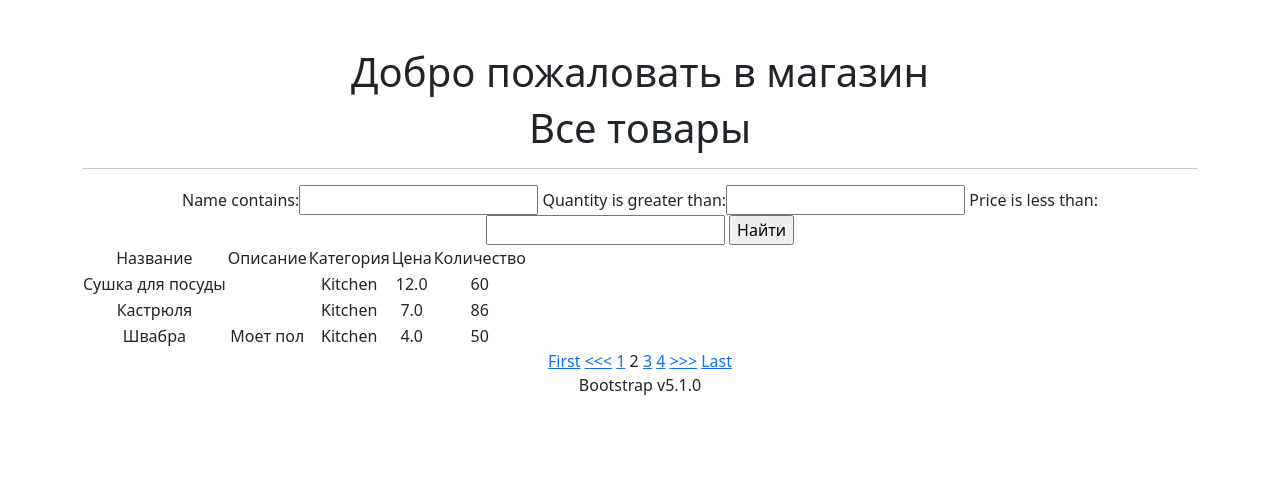
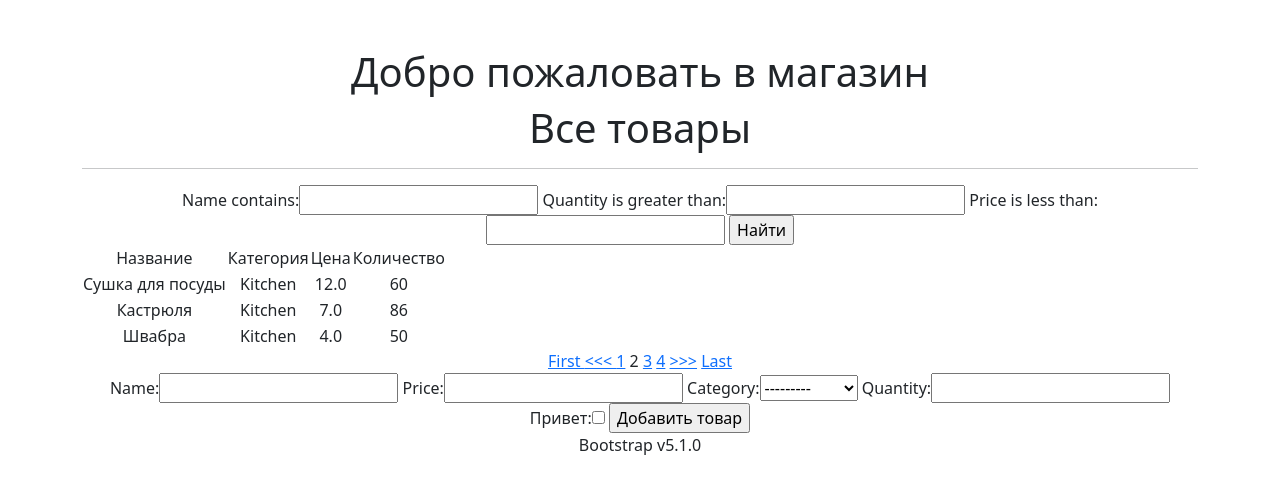
Before and after one commit to denis-belagro/Simpleapp, a Django app: page /products/?page=2 in a window 1280 px wide. Shown: the part 56-550 px from the top of the page. Run offline with Django 3.2, Linux system fonts and the light colour scheme; data comes from the database, SQL or seed files in the repository; both versions use the stored data as it was after the commit; some libraries are stand-ins or nearby versions.

Commit message:
D4.3 completed

```diff
--- /dev/null
+++ b/simpleapp/forms.py
@@ -0,0 +1,12 @@
+from django.forms import ModelForm, BooleanField # Импортируем true-false поле
+from .models import Product
+
+
+# Создаём модельную форму
+class ProductForm(ModelForm):
+    check_box = BooleanField(label='Привет') # добавляем галочку или же true-false поле
+
+    # в класс мета, как обычно, надо написать модель, по которой будет строиться форма и нужные нам поля. Мы уже делали что-то похожее с фильтрами.
+    class Meta:
+        model = Product
+        fields = ['name', 'price', 'category', 'quantity', 'check_box'] # не забываем включить галочку в поля, иначе она не будет показываться на странице!
--- a/simpleapp/templatetags/custom_filters.py
+++ b/simpleapp/templatetags/custom_filters.py
@@ -11,3 +11,16 @@ def multiply(value, arg):
         return str(value) * arg
     else:
         raise ValueError(f'Нельзя умножить {type(value)} на {type(arg)}')
+
+@register.filter(name='update_page')
+def update_page(full_path:str, page:int):
+    try:
+        params_list = full_path.split('?')[1].split('&')
+        params = dict([tuple(str(param).split('=')) for param  in params_list])
+        params.update({'page' : page})
+        link = ''
+        for key, value in params.items():
+            link += (f"{key}={value}&")
+        return link[:-1]
+    except:
+        return f"page={page}"
--- a/simpleapp/views.py
+++ b/simpleapp/views.py
@@ -1,10 +1,11 @@
 from django.shortcuts import render
 #from django.views import View # импортируем простую вьюшку
 from django.core.paginator import Paginator # импортируем класс, позволяющий удобно осуществлять постраничный вывод
-from .models import Product
+from .models import Product, Category
 from django.views.generic import ListView, DetailView # импортируем класс, который говорит нам о том, что в этом представлении мы будем выводить список объектов из БД
 #from datetime import datetime
 from .filters import ProductFilter # импортируем недавно написанный фильтр
+from .forms import ProductForm # импортируем нашу форму
 
 class ProductsList(ListView):
     model = Product
@@ -12,11 +13,14 @@ class ProductsList(ListView):
     context_object_name = 'products'
     ordering = ['-price']
     paginate_by = 3 # поставим постраничный вывод в один элемент
+    form_class = ProductForm # добавляем форм класс, чтобы получать доступ к форме через метод POST
+
 
     """
     def get_context_data(self, **kwargs): # забираем отфильтрованные объекты переопределяя метод get_context_data у наследуемого класса (привет, полиморфизм, мы скучали!!!)
         context = super().get_context_data(**kwargs)
         context['filter'] = ProductFilter(self.request.GET, queryset=self.get_queryset()) # вписываем наш фильтр в контекст
+        context['categories'] = Category.objects.all()
         return context
     """
 
@@ -28,7 +32,28 @@ class ProductsList(ListView):
         return {
             **super().get_context_data(*args, **kwargs),
             "filter": self.get_filter(),
+            "categories": Category.objects.all(),
+            "form": ProductForm(),
         }
+
+
+    def post(self, request, *args, **kwargs):
+        # берём значения для нового товара из POST-запроса отправленного на сервер
+        """
+        name = request.POST['name']
+        quantity = request.POST['quantity']
+        category_id = request.POST['category']
+        price = request.POST['price']
+
+        product = Product(name=name, quantity=quantity, category_id=category_id, price=price) # создаём новый товар и сохраняем
+        product.save()
+        """
+        form = self.form_class(request.POST) # создаём новую форму, забиваем в неё данные из POST-запроса
+
+        if form.is_valid(): # если пользователь ввёл всё правильно и нигде не накосячил, то сохраняем новый товар
+            form.save()
+
+        return super().get(request, *args, **kwargs) # отправляем пользователя обратно на GET-запрос.
 
 
 # В отличие от дженериков, которые мы уже знаем, код здесь надо писать самому, переопределяя типы запросов (например, get- или post-)
--- a/templates/products.html
+++ b/templates/products.html
@@ -16,7 +16,7 @@ Products
   -->
   <hr>
 
-{% if products  %}<!-- Выводим товары только если они есть с помощью тега if -->
+<!--{% if products  %} Выводим товары только если они есть с помощью тега if -->
 
 <!-- Перед таблицей добавим форму для поиска -->
 <form method="GET">
@@ -28,9 +28,9 @@ Products
         <td>
             Название
         </td>
-        <td>
+        <!--<td>
             Описание
-        </td>
+        </td>-->
         <td>
             Категория
         </td>
@@ -48,9 +48,9 @@ Products
             {{ product.name }} <!-- | multiply:3 - применим наш фильтр, чтобы название товара вывелось 4 раза -->
 
         </td>
-        <td>
+        <!--<td>
             {{ product.description|truncatechars:20 }}
-        </td>
+        </td>-->
         <td>
             {{ product.category.name }}
         </td>
@@ -68,8 +68,12 @@ Products
 
 <!-- Если доступна предыдущая страница, то даём ссылку на неё и самую первую страницу -->
 {% if page_obj.has_previous %}
-    <a href="?page=1">First</a>
-    <a href="?page={{ page_obj.previous_page_number }}"><<<</a>
+   <!-- <a href="?page=1">First</a>
+    <a href="?page={{ page_obj.previous_page_number }}"><<<</a>-->
+    <a href="?{{ request.get_full_path|update_page:1}}">First  </a>
+    <a href="?{{ request.get_full_path|update_page:page_obj.previous_page_number}}">  <<<  </a>
+
+
 {% endif %}
 
 <!-- Показываем только текущую страницу и ближайшие к ней, чтобы список не тянулся и не захламлял страницу -->
@@ -89,13 +93,34 @@ Products
 
 {% endif %}
 
+<form method="POST">
+    {% csrf_token %}
+    <!--
+    <label for="name">Name</label>
+    <input name="name" type="text">
+
+    <label for="price">Price</label>
+    <input name="price" min="0">
+
+    <label for="quantity">Quantity</label>
+    <input name="quantity" min="1">
+
+   <select name="category" size="4">
+    {% for category in categories %}
+    <option value="{{ category.id }}"> {{ category.name }} </option>
+    {% endfor %}
+  </select>-->
+  {{ form }} <!-- Теперь нам нужна только готовая форма и кнопка -->
+   <input type="submit" value="Добавить товар">
+</form>
+<!--
 
 
-{% else %}<!--   Если товаров нет, то говорим что товаров нет ;)-->
+{% else %}
 
 
      <h2>Товаров нет!</h2>
 {% endif %}
-
+-->
 
 {% endblock content %}
```
Also changed, not shown: db.sqlite3.
